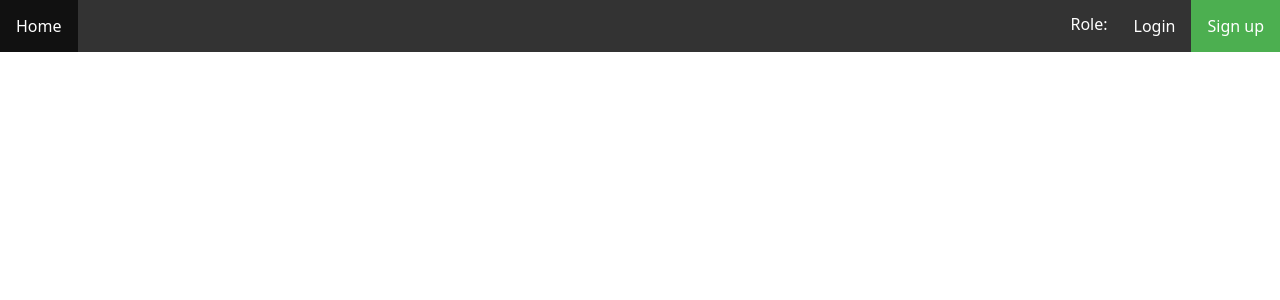
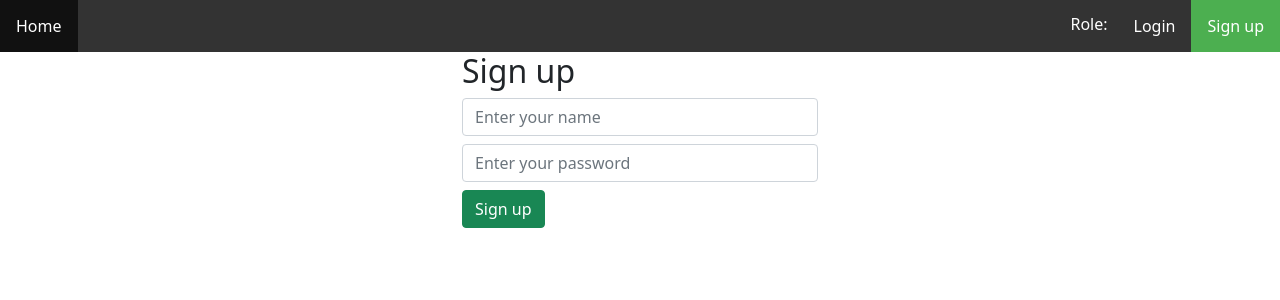
Before and after one commit to Gruppe-6A/Semester-projekt-frontend, a React (Create React App) app: page /signup in a window 1280 px wide. Shown: the top 300 px of the page. Built offline with nearby package versions, Linux system fonts and the light colour scheme.

Commit message:
Added signup page

```diff
--- a/src/App.js
+++ b/src/App.js
@@ -13,6 +13,7 @@ import Exercise2 from "./components/Exercise2";
 import Exercise3 from "./components/Exercise3";
 import LoginPage from "./components/LoginPage";
 import LogoutBtn from "./components/LogoutBtn";
+import Signup from "./components/Signup";
 
 // This site has 3 pages, all of which are rendered
 // dynamically in the browser (not server rendered).
@@ -62,7 +63,9 @@ export default function App({ facade }) {
                 facade={facade}
               />
             </Route>
-            <Route path="/signup"></Route>
+            <Route path="/signup">
+              <Signup />
+            </Route>
           </Switch>
         </div>
       </div>
--- /dev/null
+++ b/src/components/Signup.js
@@ -0,0 +1,38 @@
+function Signup() {
+  return (
+    <div className="container-md">
+      <div className="row">
+        <div className="col-sm-4" />
+        <div className="col-sm-4">
+          <h2>Sign up</h2>
+          <form>
+            <div>
+              <input
+                type="text"
+                className="form-control col-md-auto mb-2"
+                placeholder="Enter your name"
+                id="username"
+              />
+              <div>
+                <input
+                  type="password"
+                  className="form-control col-md-auto mb-2"
+                  placeholder="Enter your password"
+                  id="password"
+                />
+              </div>
+              <div>
+                <button type="button" className="btn btn-success mb-2">
+                  Sign up
+                </button>
+              </div>
+            </div>
+          </form>
+          <div className="col-sm-4" />
+        </div>
+      </div>
+    </div>
+  );
+}
+
+export default Signup;
```
